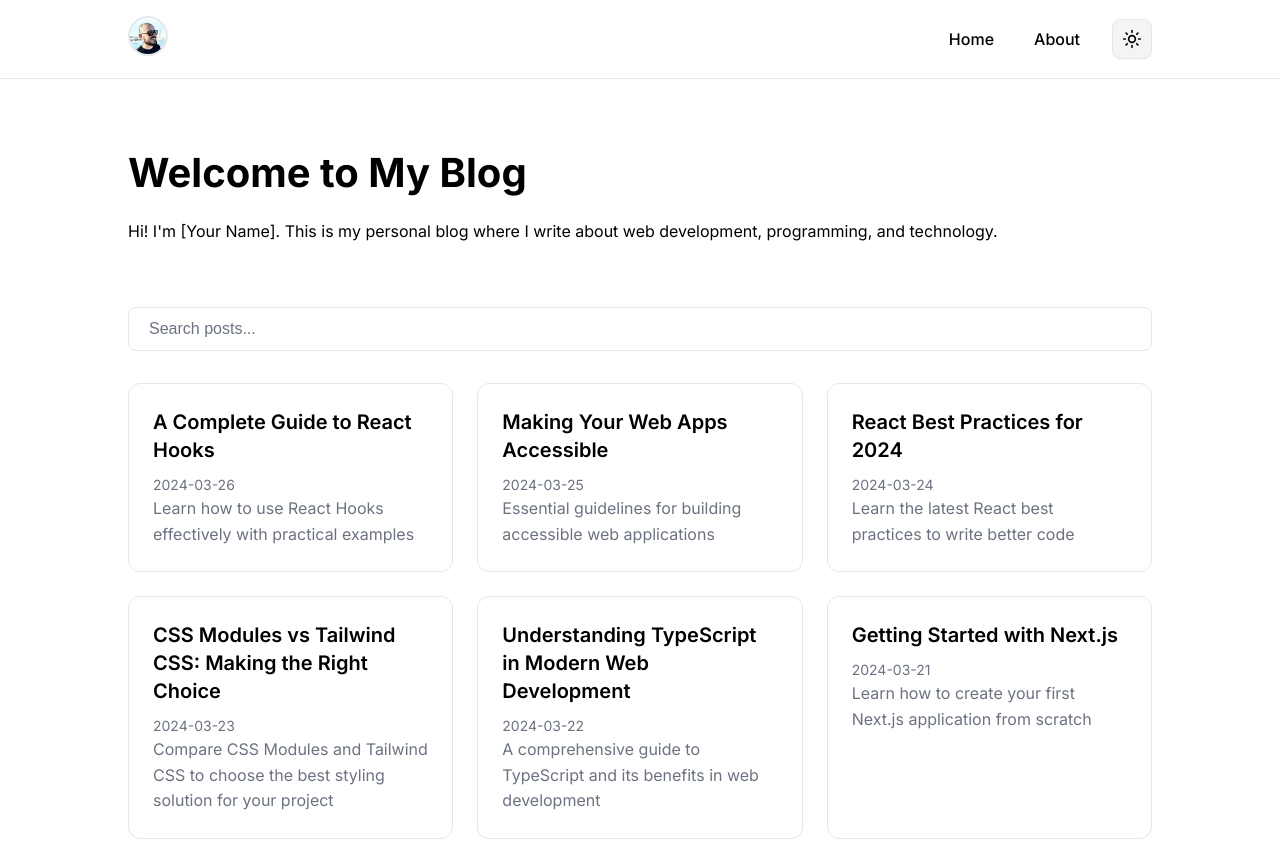
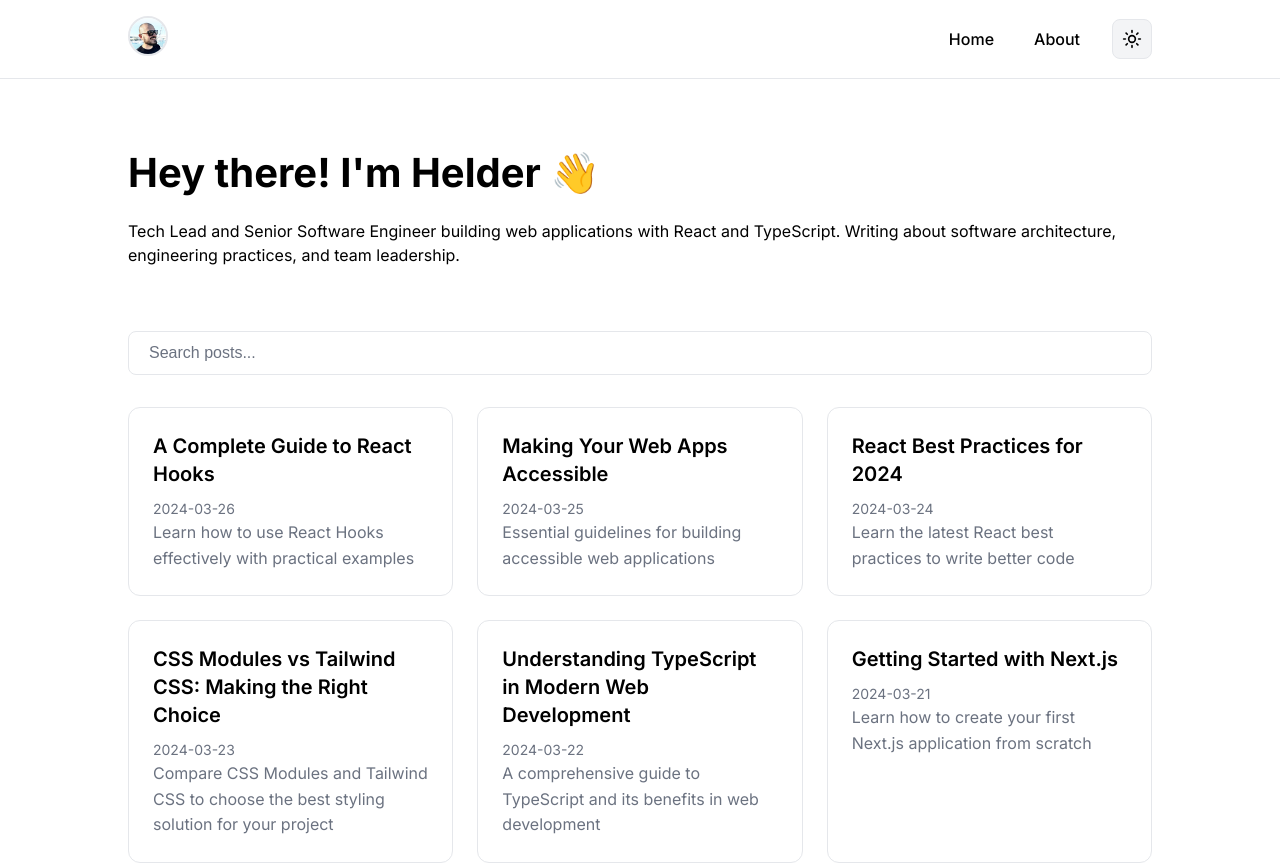
Before and after one commit to helderberto/helderberto.com, a Next.js app: page / in a window 1280 px wide. Shown: the top 863 px of the page. Built offline with nearby package versions, Linux system fonts and the light colour scheme.

Commit message:
Refactor page.tsx and site.ts for personal website updates

```diff
--- a/src/app/page.tsx
+++ b/src/app/page.tsx
@@ -8,10 +8,11 @@ export default async function Home() {
   return (
     <div className={styles.container}>
       <section className={styles.intro}>
-        <h1>Welcome to My Blog</h1>
+        <h1>Hey there! I'm Helder 👋</h1>
         <p>
-          Hi! I'm [Your Name]. This is my personal blog where I write about web
-          development, programming, and technology.
+          Tech Lead and Senior Software Engineer building web applications with
+          React and TypeScript. Writing about software architecture, engineering
+          practices, and team leadership.
         </p>
       </section>
 
--- a/src/config/site.ts
+++ b/src/config/site.ts
@@ -1,12 +1,12 @@
 export const siteConfig = {
   name: "Helder Burato Berto",
-  title: "Helder Burato Berto - Blog",
+  title: "Helder Burato Berto - Senior Software Engineer",
   description:
-    "Personal blog where I share my thoughts and learnings about software development, tech, and life.",
-  url: "https://helderburato.com", // Update with your domain
-  ogImage: "https://helderburato.com/og.png", // Update with your OG image path
+    "Tech Lead with 10+ years of experience in web development. Writing about React, TypeScript, and software architecture. Building scalable applications and leading engineering teams.",
+  url: "https://helderberto.com",
+  ogImage: "/social-cover.png",
   links: {
-    twitter: "https://twitter.com/helderburato",
-    github: "https://github.com/helderburato",
+    github: "https://github.com/helderberto",
+    linkedin: "https://www.linkedin.com/in/helderberto/",
   },
 } as const;
```
